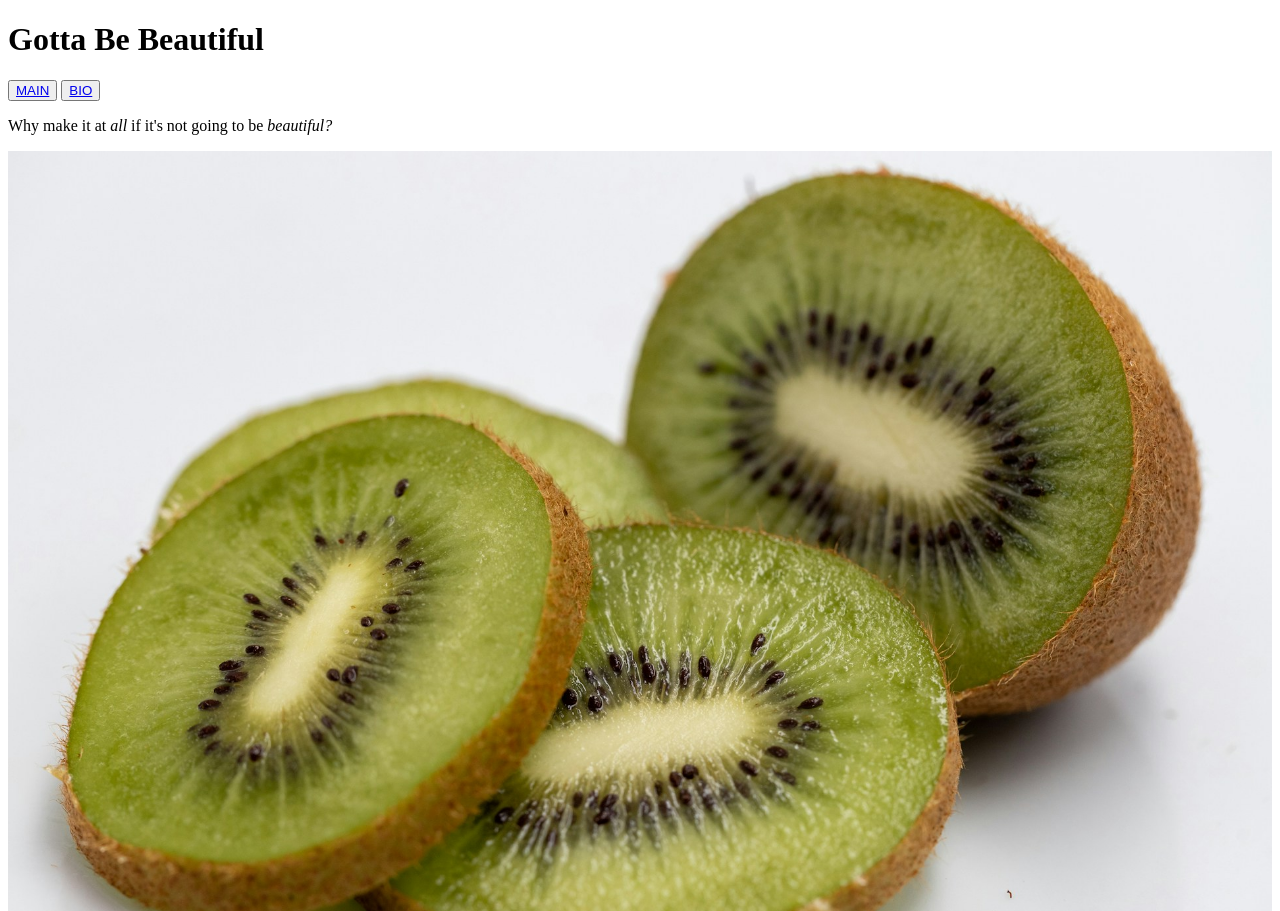
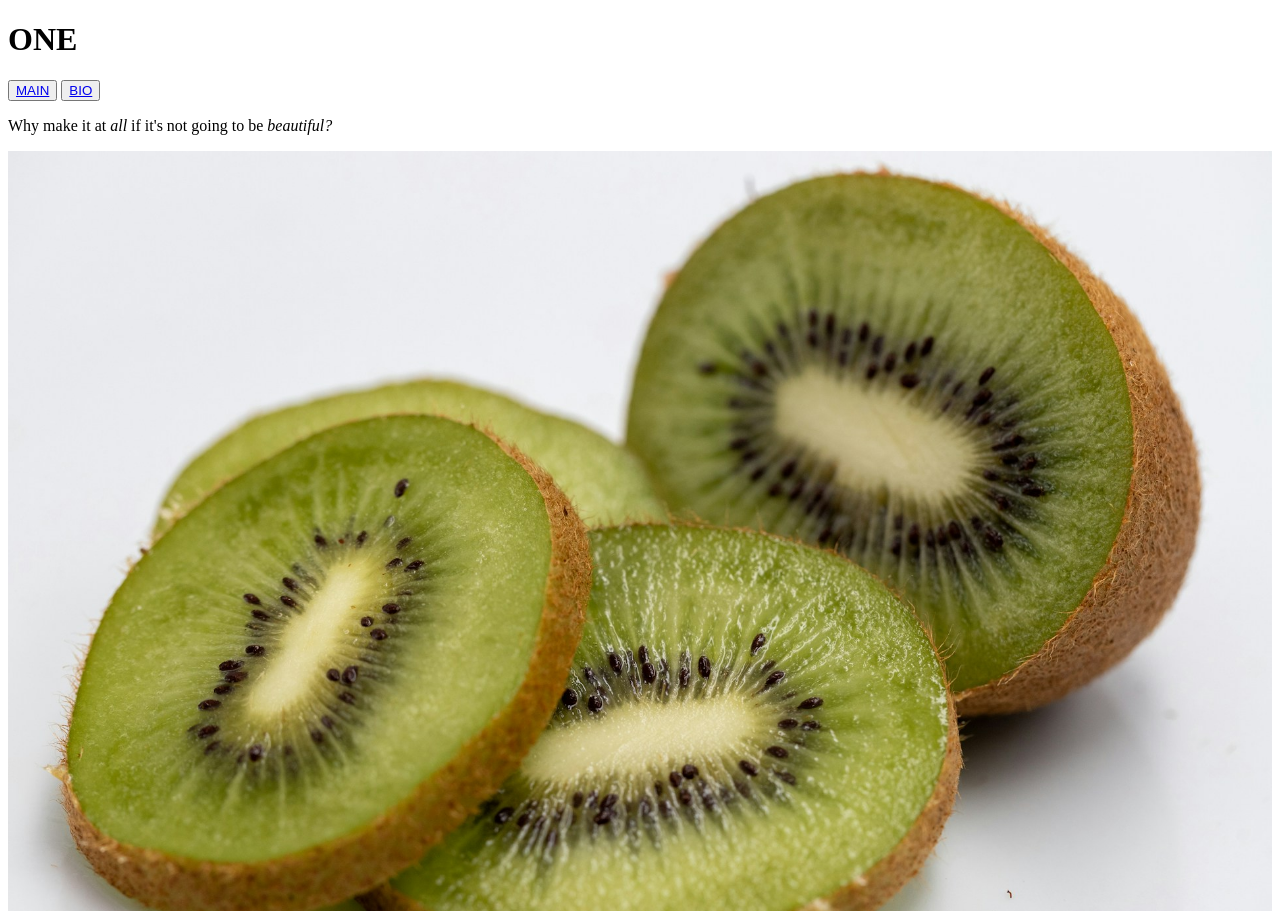
Before and after one commit to Saku-mzi/001, a plain HTML site: page index.html in a window 1280 px wide. Shown: the top 911 px of the page. Drawn offline with Linux system fonts and the light colour scheme.

Commit message:
this is the one

```diff
--- a/index.html
+++ b/index.html
@@ -5,7 +5,7 @@
   </head>
 
   <body>
-    <h1>Gotta Be Beautiful</h1>
+    <h1>ONE</h1>
     <nav>
       <button type="button"><a href="index.html">MAIN</a></button>
       <button type="button"><a href="bio.html">BIO</a></button>
```
